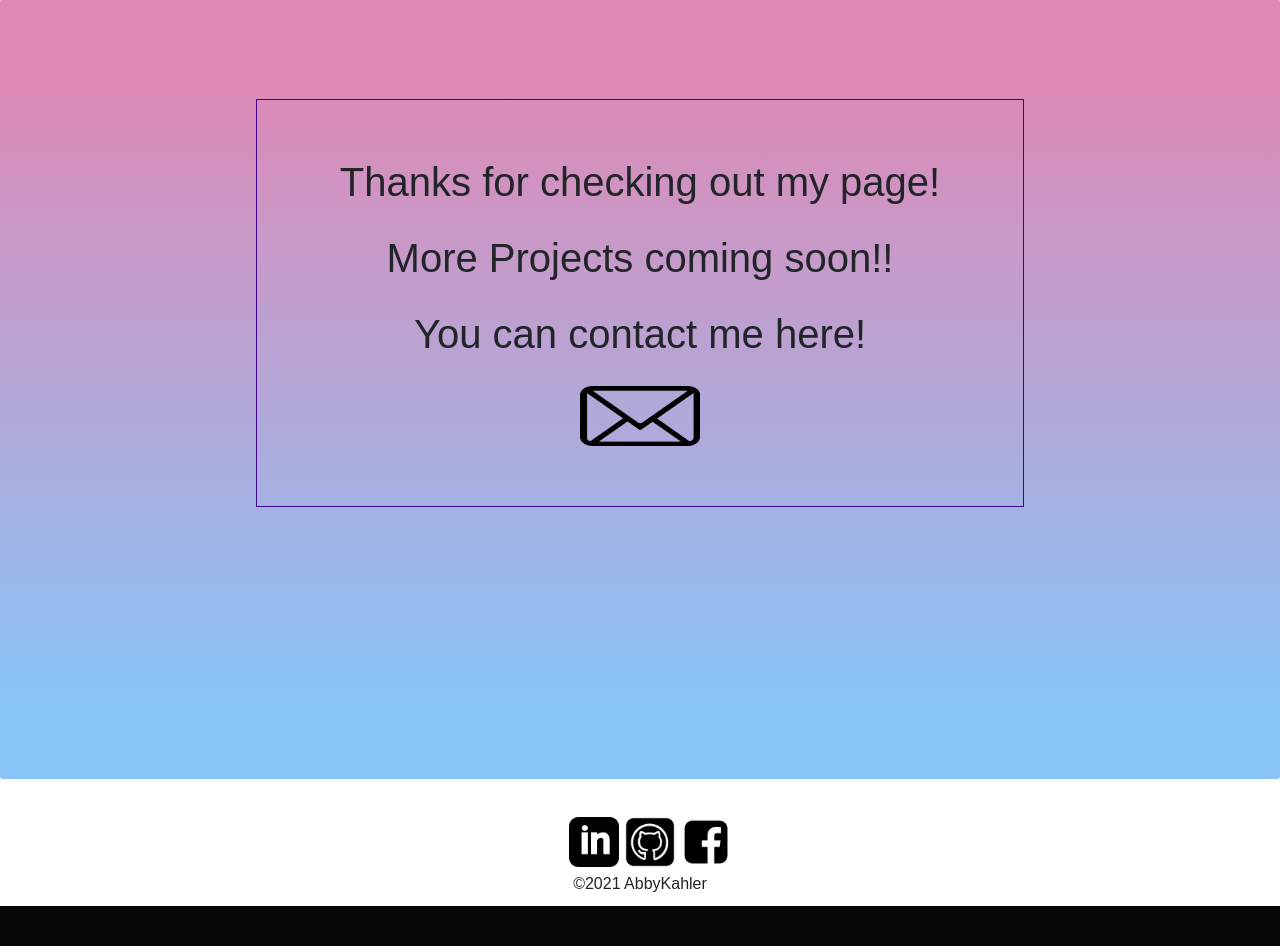
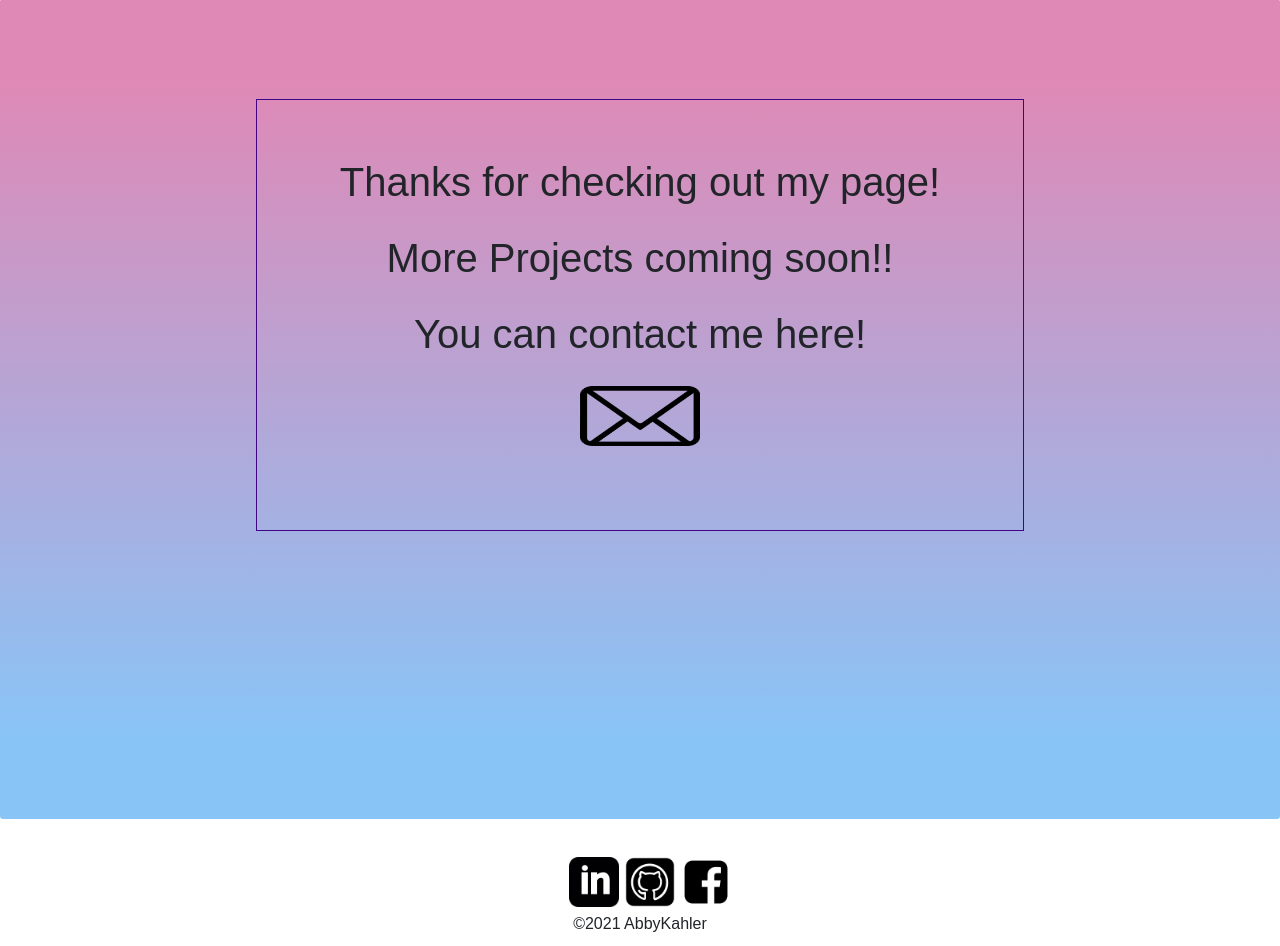
Before and after one commit to abbykahler/abby, a Django app: page /contact in a window 1280 px wide. Shown: the part 5073-6019 px from the top of the page. Before the commit the page ends 5979 px from the top, so only its background shows below. Run offline with Django 3.2, Linux system fonts and the light colour scheme.

Commit message:
fixed contact form

```diff
--- a/main/static/style.css
+++ b/main/static/style.css
@@ -438,7 +438,7 @@
     border-radius: 3px;
     padding-top: 100px;
     background: linear-gradient(to top, rgb(137, 196, 247) 10%, rgb(223, 137, 182) 90%) no-repeat;
-    height: 780px;
+    height: 820px;
     text-align: center;
 
 }
```
Also changed, not shown: 1 other file.
